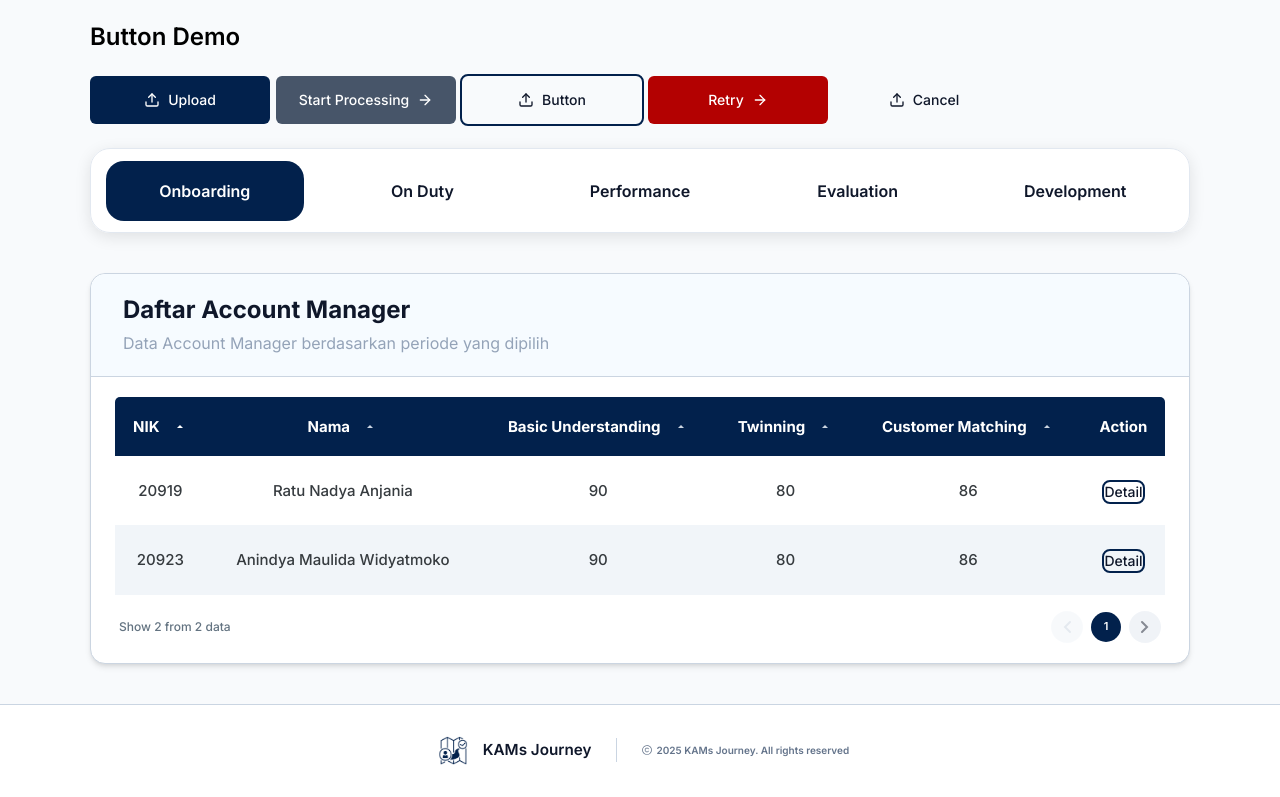
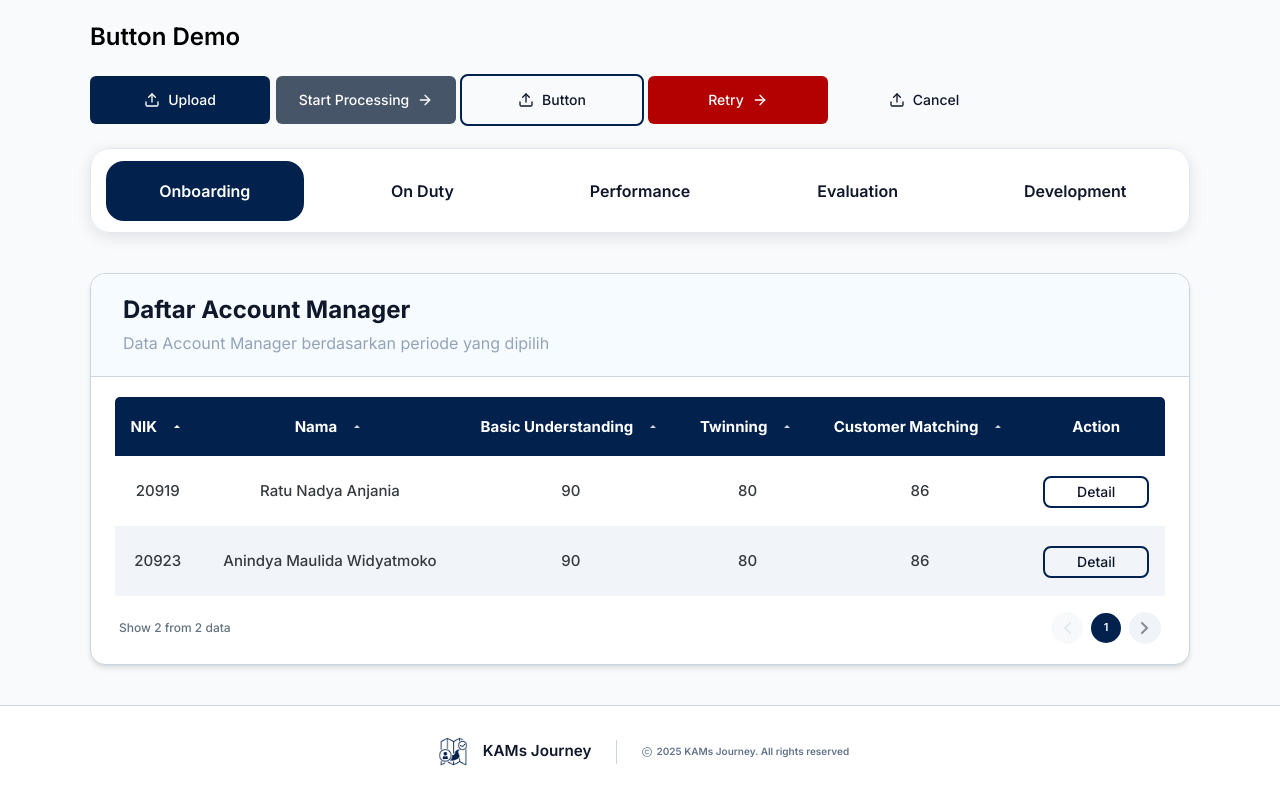
Before and after one commit to sarahnazly/KAMs-Journey, a Next.js app in the folder frontend/: page / in a window 1280 px wide. Shown: the part 528-1325 px from the top of the page. Built offline with nearby package versions, Linux system fonts and the light colour scheme.

Commit message:
feat(button): add new table size variant for use inside tables

```diff
--- a/frontend/src/components/common/Button.tsx
+++ b/frontend/src/components/common/Button.tsx
@@ -24,6 +24,7 @@ const buttonVariants = cva(
         default: "h-[48px] px-6 py-[10px] min-w-[180px]",
         sm: "h-8 rounded-md px-3 text-xs",
         lg: "h-10 rounded-md px-8",
+        table: "h-7 rounded-md px-8",
         icon: "h-9 w-9",
       },
     },
```
